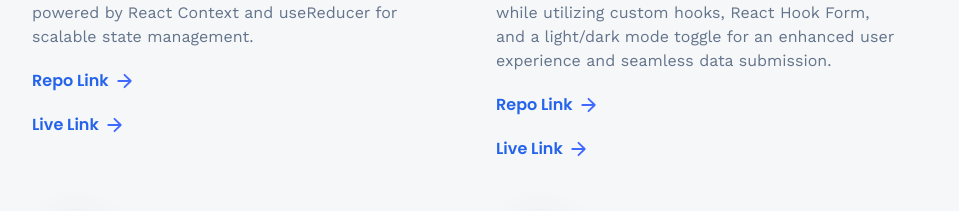
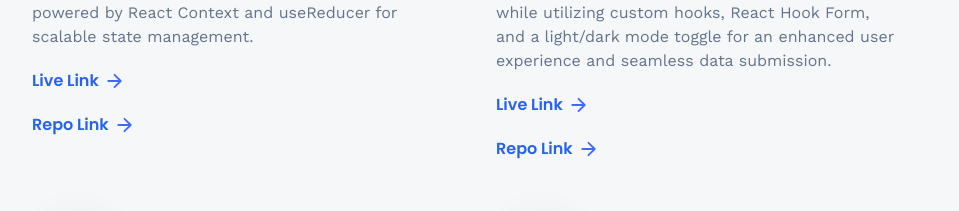
Before and after one commit to ridhi-priya/three-d-portfolio, a React (Vite) app: page /projects in a window 1280 px wide. Shown: the part 495-706 px from the top of the page, without its empty margins (160-1119 px from the left). Built offline with nearby package versions, Linux system fonts and the light colour scheme.

Commit message:
updated project section link position

```diff
--- a/src/pages/Projects.jsx
+++ b/src/pages/Projects.jsx
@@ -37,14 +37,15 @@ const Projects = () => {
                 {project.name}
               </h4>
               <p className='text-slate-500 mt-2'>{project.description}</p>
+
               <div className='mt-5 flex items-center gap-2 font-poppins'>
                 <Link
-                  to={project.Repolink}
+                  to={project.Livelink}
                   target='_blank'
                   rel='noopener noreferrer'
                   className='font-semibold text-blue-600'
                 >
-                  Repo Link
+                  Live Link
                 </Link>
 
                 <img
@@ -55,12 +56,12 @@ const Projects = () => {
               </div>
               <div className='mt-5 flex items-center gap-2 font-poppins'>
                 <Link
-                  to={project.Livelink}
+                  to={project.Repolink}
                   target='_blank'
                   rel='noopener noreferrer'
                   className='font-semibold text-blue-600'
                 >
-                  Live Link
+                  Repo Link
                 </Link>
 
                 <img
```
